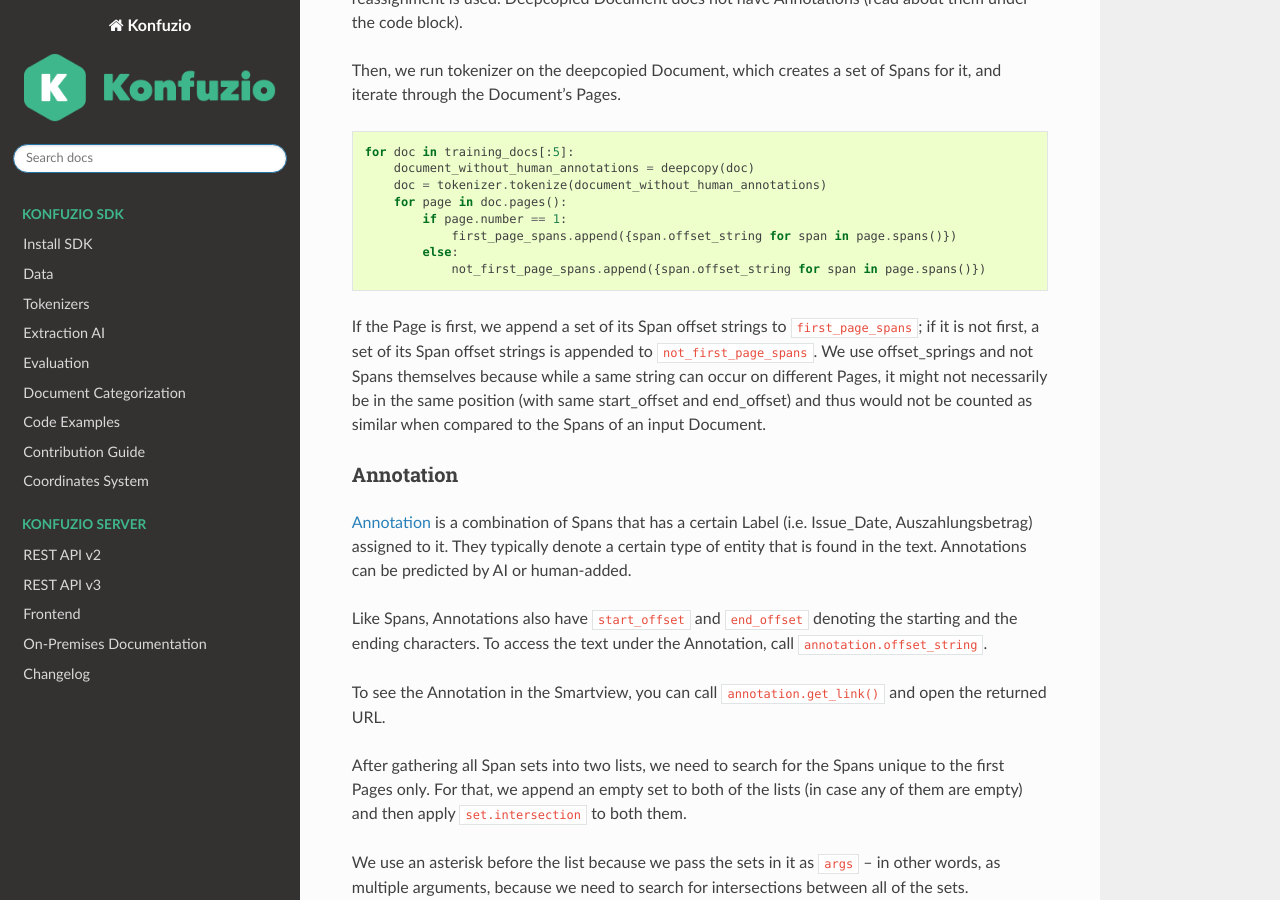
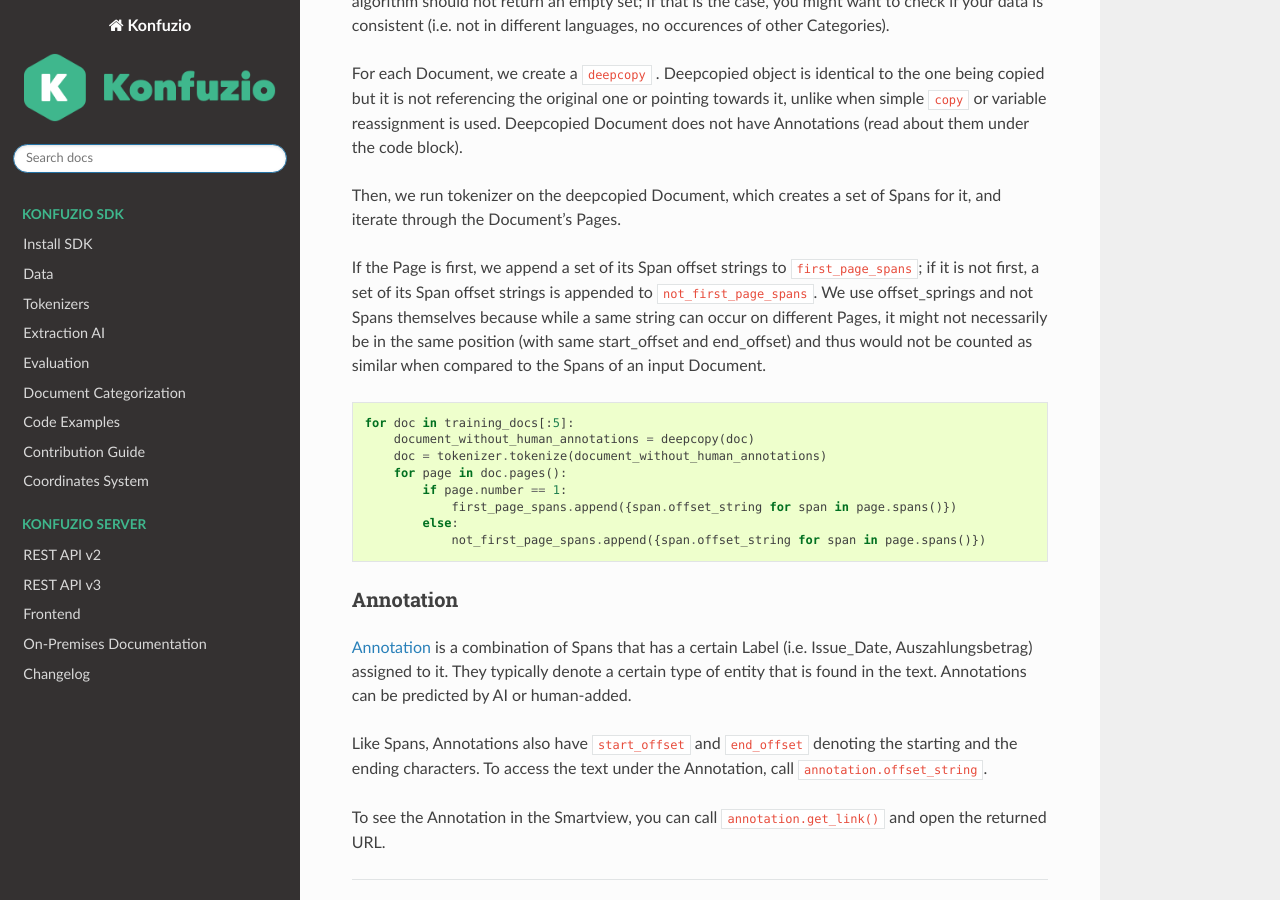
Before and after one commit to konfuzio-ai/konfuzio-sdk, a Sphinx documentation site: the page built from docs/sdk/file_splitting.md, in a window 1280 px wide and 900 px high, scrolled down 4446 px. Built offline with Sphinx 7.4.7 and the Read the Docs theme 2.0.0, drawn with Linux system fonts in a browser that asks for light colours; part of the change alters nothing that is shown.

````diff
--- a/docs/sdk/file_splitting.md
+++ b/docs/sdk/file_splitting.md
@@ -83,6 +83,7 @@ Here are the some of properties and methods of the Project you might need when w
 - `project.get_category_by_id(YOUR_CATEGORY_ID).documents()` – Documents filtered by a Category of your choice;
 - `project.get_document_by_id(YOUR_DOCUMENT_ID)` – access a particular Document from the Project if you know its ID.
 
+------
 
 After initializing the Project, we filter the Documents that will be used for the "training" described [above](#Intro).
 ```
@@ -106,6 +107,7 @@ Here are some of the properties and methods of the Document you might need when
 - `document.update()` – download a newer version of the Document from the Server in case you have made some changes in the Smartview;
 - `document.get_images()` – download PNG images of the Pages in the Document; can be used if you wish to use the visual data for training your own models, for example;
 
+------
 
 #### Category
 [Category](https://dev.konfuzio.com/sdk/sourcecode.html#category) is a group of Documents united by common feature or type, i.e. invoice or receipt.
@@ -115,6 +117,7 @@ To find a Category the Document belongs to, you can use `document.category`.
 
 You can also observe all Categories available in the Project via the Smartview: they are listed on the Project's page in the menu on the right.
 
+-------
 
 Next step is creating lists for collecting first-page Spans and Spans from other Pages.  To learn more about concepts of the Span and the Page, read the sections under the code block.
 
@@ -134,18 +137,22 @@ tokenizer = ConnectedTextTokenizer()
 - `page.spans()` – get a list of Spans on the Page;
 - `page.number` – get Page's number, starting from 1.
 
+------
 
 #### Span
 [Span](https://dev.konfuzio.com/sdk/sourcecode.html#span) is a part of the Document's text without the line breaks. Each Span has `start_offset` and `end_offset` denoting its starting and finishing characters in `document.text`.
 
 To access Span's text, you can call `span.offset_string`. We are going to use it later when collecting the Spans from the Documents.
 
+------
 
 Next, we will iterate through Documents in the training dataset. Note that the more Documents we use, the less intersecting Spans we are likely to find, so if at the end of the tutorial you find that your first-Page Spans set is empty, try using a slice of the dataset instead of the whole like it is done in the example below. However, usually when ran on Documents within same Category, this algorithm should not return an empty set; if that is the case, you might want to check if your data is consistent (i.e. not in different languages, no occurences of other Categories).
 
 For each Document, we create a `deepcopy` .  Deepcopied object is identical to the one being copied but it is not referencing the original one or pointing towards it, unlike when simple `copy`  or variable reassignment is used. Deepcopied Document does not have Annotations (read about them under the code block).
 
 Then, we run tokenizer on the deepcopied Document, which creates a set of Spans for it, and iterate through the Document's Pages.
+
+If the Page is first, we append a set of its Span offset strings to `first_page_spans`; if it is not first, a set of its Span offset strings is appended to `not_first_page_spans`. We use offset_springs and not Spans themselves because while a same string can occur on different Pages, it might not necessarily be in the same position (with same start_offset and end_offset) and thus would not be counted as similar when compared to the Spans of an input Document.
 ```
 for doc in training_docs[:5]:
     document_without_human_annotations = deepcopy(doc)
@@ -156,8 +163,6 @@ for doc in training_docs[:5]:
         else:
             not_first_page_spans.append({span.offset_string for span in page.spans()})
 ```
-If the Page is first, we append a set of its Span offset strings to `first_page_spans`; if it is not first, a set of its Span offset strings is appended to `not_first_page_spans`. We use offset_springs and not Spans themselves because while a same string can occur on different Pages, it might not necessarily be in the same position (with same start_offset and end_offset) and thus would not be counted as similar when compared to the Spans of an input Document.
-
 
 #### Annotation
 [Annotation](https://dev.konfuzio.com/sdk/sourcecode.html#annotation) is a combination of Spans that has a certain Label  (i.e. Issue_Date, Auszahlungsbetrag) assigned to it. They typically denote a certain type of entity that is found in the text. Annotations can be predicted by AI or human-added.
@@ -166,6 +171,7 @@ Like Spans, Annotations also have `start_offset` and `end_offset` denoting the s
 
 To see the Annotation in the Smartview, you can call `annotation.get_link()` and open the returned URL.
 
+----
 
 After gathering all Span sets into two lists, we need to search for the Spans unique to the first Pages only. For that, we append an empty set to both of the lists (in case any of them are empty) and then apply `set.intersection` to both them.
 
@@ -207,5 +213,4 @@ for page in test_document.pages():
 # output:
 27
 ```
-
 We can see that there is definitely more than one intersection with the list of the unique Spans, which further proves that the prediction is correct.
````
